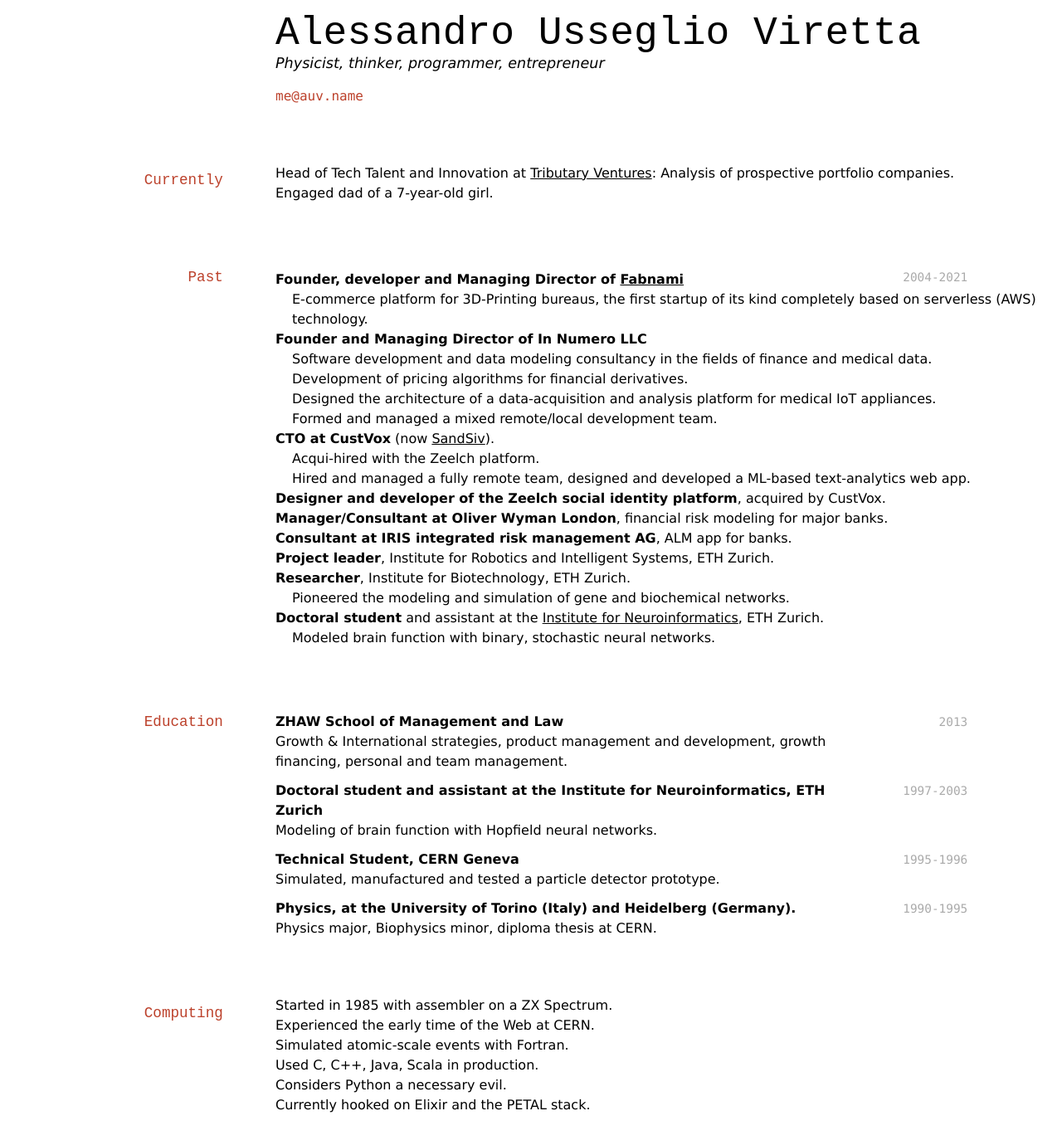
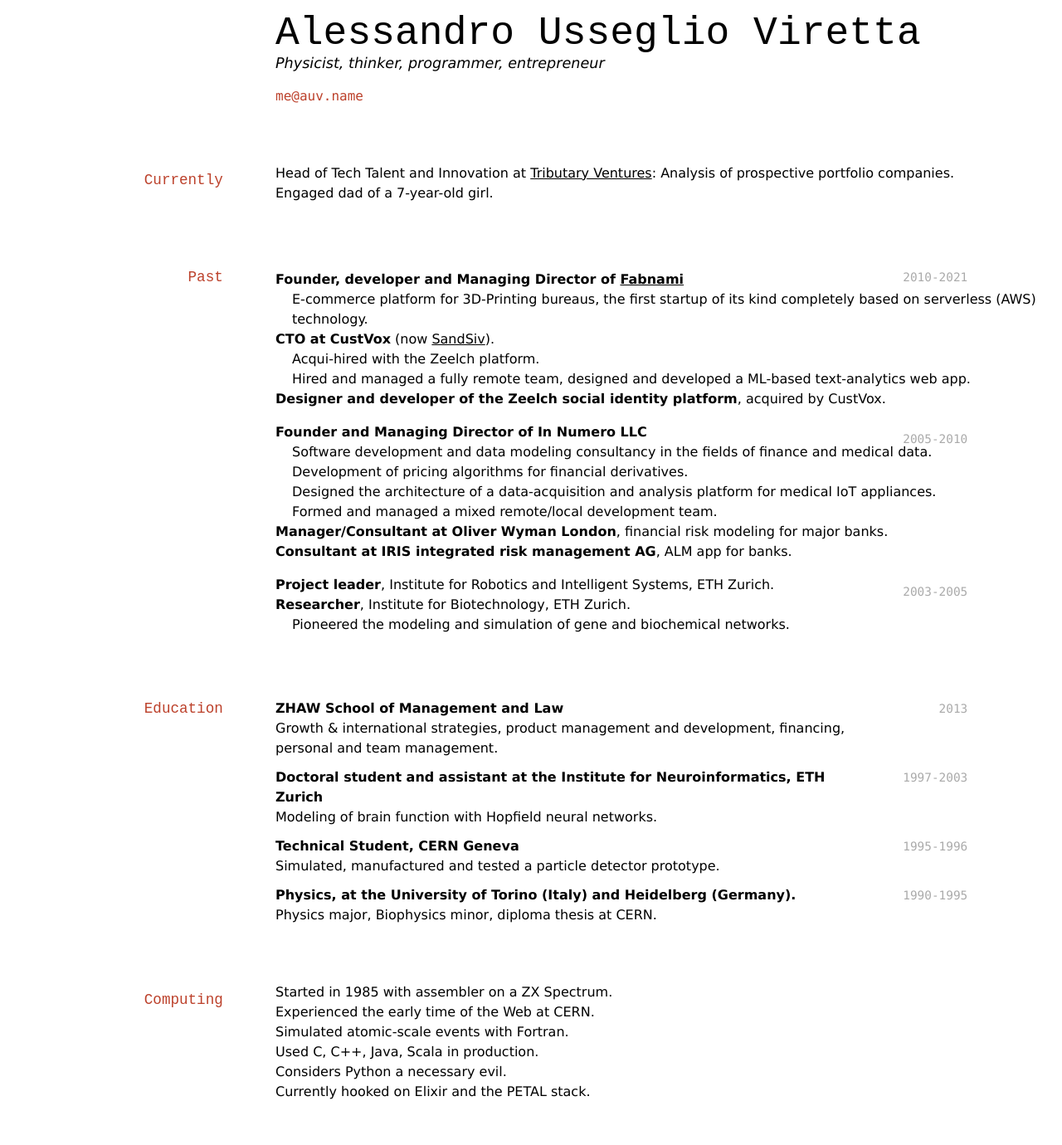
Before and after one commit to aus70/aus70.github.io, a Jekyll site: the page built from index.md, in a window 1280 px wide and 1400 px high. Shown: the top 1380 px of the window at 83% size. Built offline with Jekyll 4.4.1, drawn with Linux system fonts in a browser that asks for light colours.

Commit message:
more dates in Past section

```diff
--- a/index.md
+++ b/index.md
@@ -17,30 +17,32 @@ Physicist, thinker, programmer, entrepreneur
 
 ## Past
 
-`2004-2021`
+`2010-2021`
 * __Founder, developer and Managing Director of [Fabnami](https://fabnami.com)__\
 E-commerce platform for 3D-Printing bureaus, the first startup of its kind completely based on serverless (AWS) technology.
+* __CTO at CustVox__ (now [SandSiv](https://sandsiv.com)).\
+Acqui-hired with the Zeelch platform.\
+Hired and managed a fully remote team, designed and developed a ML-based text-analytics web app.
+* __Designer and developer of the Zeelch social identity platform__, acquired by CustVox.
+
+`2005-2010`
 * __Founder and Managing Director of In Numero LLC__\
 Software development and data modeling consultancy in the fields of finance and medical data.\
 Development of pricing algorithms for financial derivatives.\
 Designed the architecture of a data-acquisition and analysis platform for medical IoT appliances.\
 Formed and managed a mixed remote/local development team.
-* __CTO at CustVox__ (now [SandSiv](https://sandsiv.com)).\
-Acqui-hired with the Zeelch platform.\
-Hired and managed a fully remote team, designed and developed a ML-based text-analytics web app.
-* __Designer and developer of the Zeelch social identity platform__, acquired by CustVox.
 * __Manager/Consultant at Oliver Wyman London__, financial risk modeling for major banks.
 * __Consultant at IRIS integrated risk management AG__, ALM app for banks.
+
+`2003-2005`
 * __Project leader__, Institute for Robotics and Intelligent Systems, ETH Zurich.
 * __Researcher__, Institute for Biotechnology, ETH Zurich.\
 Pioneered the modeling and simulation of gene and biochemical networks.
-* __Doctoral student__ and assistant at the [Institute for Neuroinformatics](https://www.ini.uzh.ch/~ale/), ETH Zurich.\
-Modeled brain function with binary, stochastic neural networks.
 
 ## Education
 `2013`
 __ZHAW School of Management and Law__\
-Growth & International strategies, product management and development, growth financing, personal and team management.
+Growth & international strategies, product management and development, financing, personal and team management.
 
 `1997-2003`
 __Doctoral student and assistant at the Institute for Neuroinformatics, ETH Zurich__\
```
